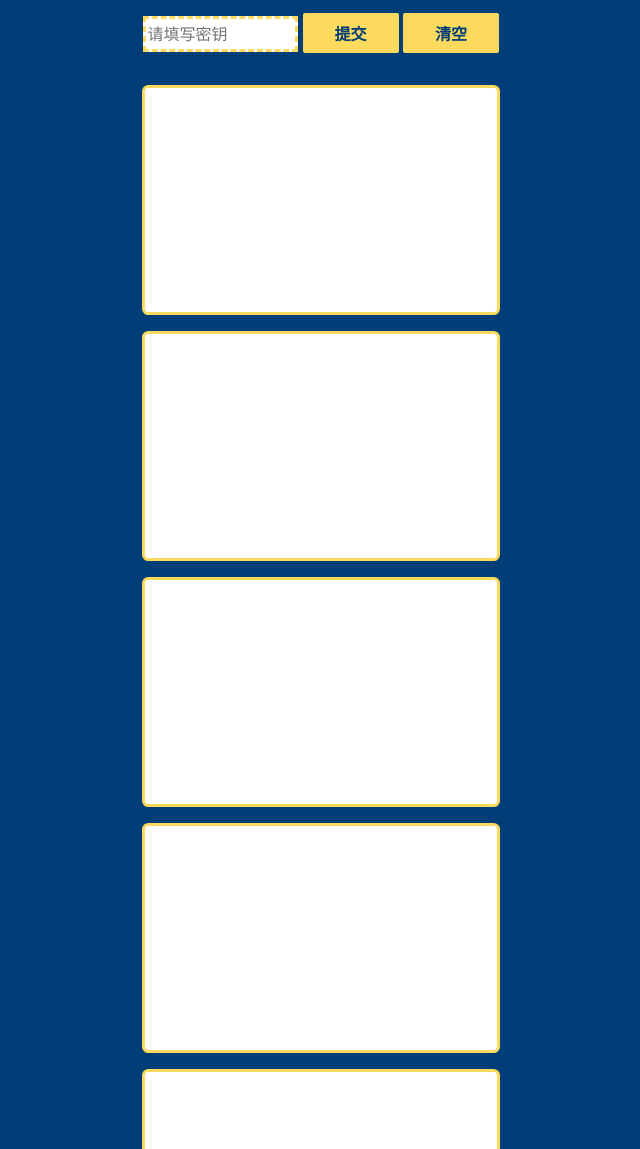
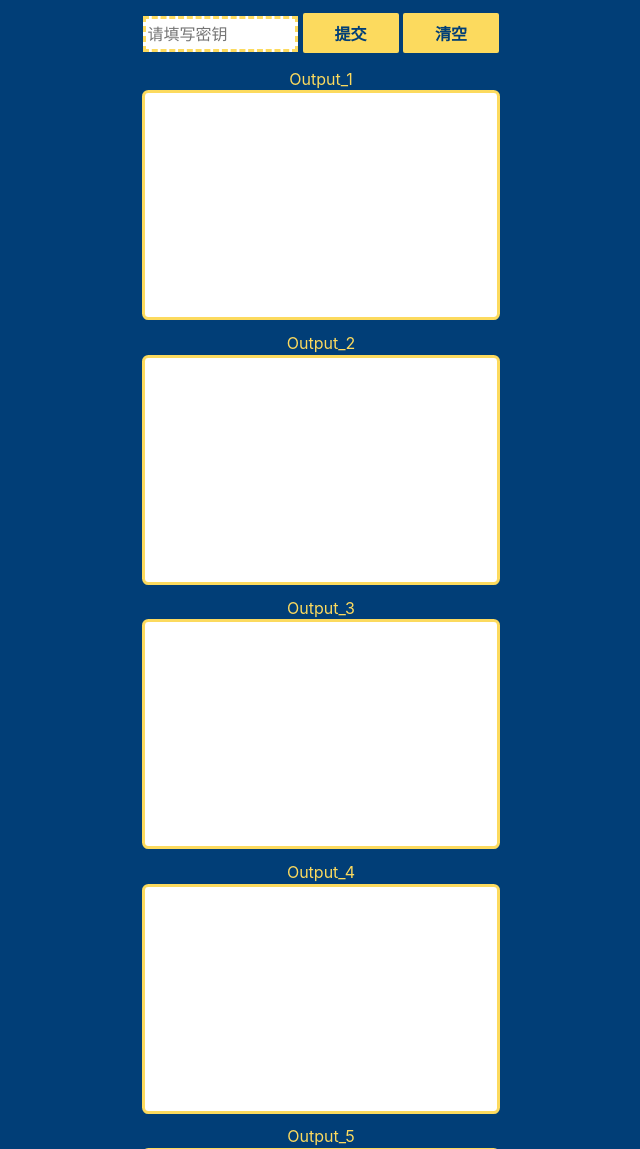
Before and after one commit to zcsd/Reverse_Image_Search_Web, a website: page dist/index.html in a window 1280 px wide. Shown: the part 380-1529 px from the top of the page, without its empty margins (319-959 px from the left). Drawn offline with Linux system fonts and the light colour scheme; no server answers.

Commit message:
update css

```diff
--- a/dist/css/style.css
+++ b/dist/css/style.css
@@ -106,6 +106,11 @@ body {
   max-height: 13.8rem;
 }
 
+.text-result{
+  font-size: 1rem;
+  color: #fcda5e;
+}
+
 .image-box {
   font-size: 0.8rem;
   color: #666666;
@@ -118,7 +123,7 @@ body {
   justify-content: center;
   align-items: center;
   flex-direction: column;
-  margin: 1rem 0 0 0;
+  margin: 0.1rem 0 0.8rem 0;
 }
 
 .image-box img{
--- a/dist/index.html
+++ b/dist/index.html
@@ -37,18 +37,23 @@
 
       <div id="text-result"></div>
 
+      <div id="text-output1" class="text-result">Output_1</div>
       <div class="image-box">
         <img id="image-output1" class="hidden"/>
       </div>
+      <div id="text-output2" class="text-result">Output_2</div>
       <div class="image-box">
         <img id="image-output2" class="hidden"/>
       </div>
+      <div id="text-output3" class="text-result">Output_3</div>
       <div class="image-box">
         <img id="image-output3" class="hidden"/>
       </div>
+      <div id="text-output4" class="text-result">Output_4</div>
       <div class="image-box">
         <img id="image-output4" class="hidden"/>
       </div>
+      <div id="text-output5" class="text-result">Output_5</div>
       <div class="image-box">
         <img id="image-output5" class="hidden"/>
       </div>
```
